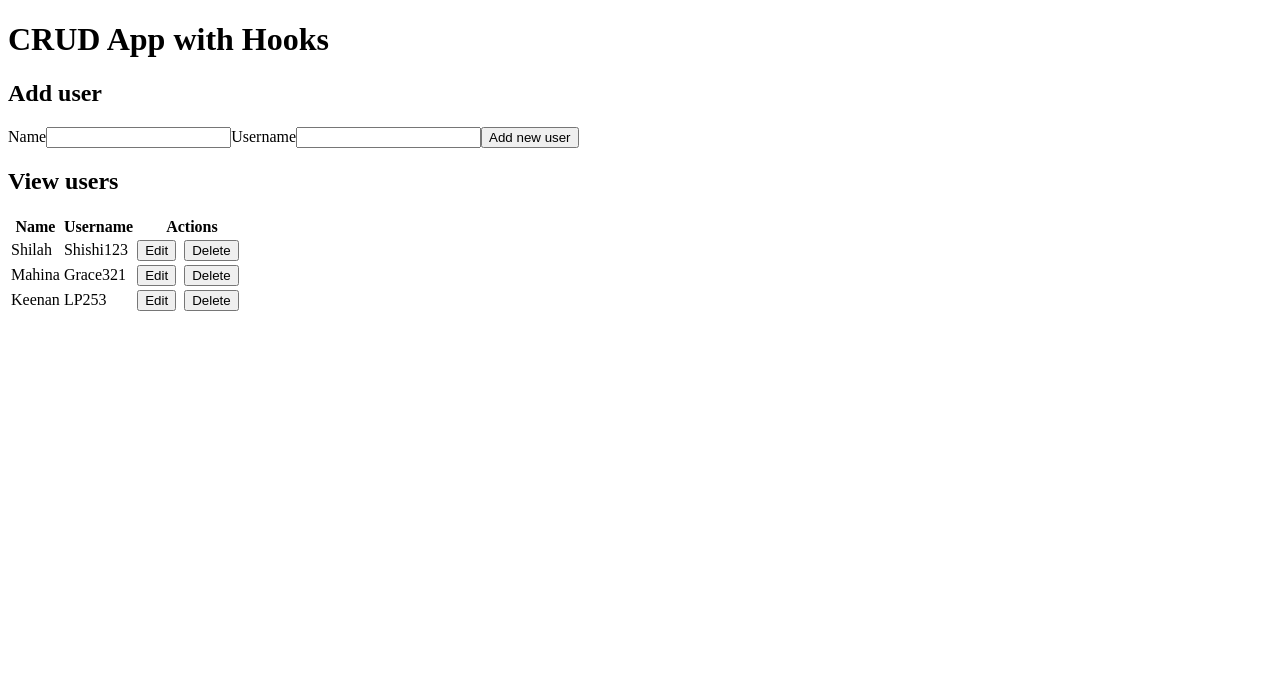
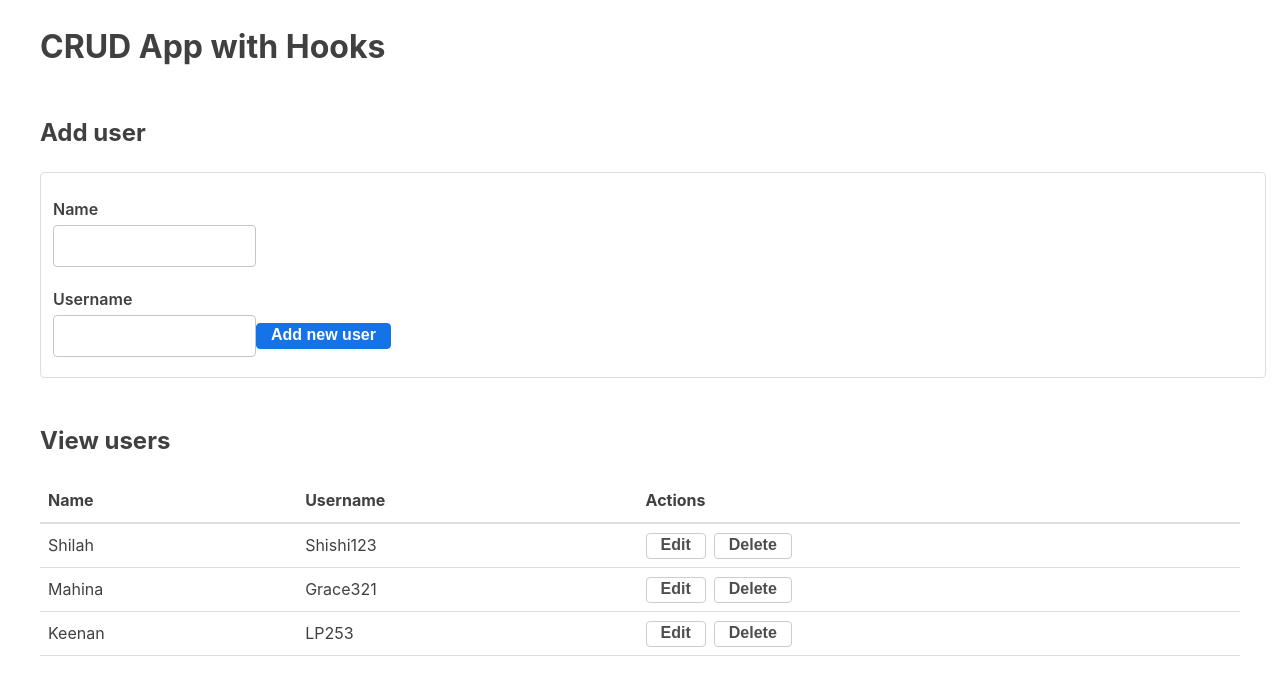
Before and after one commit to klp1130/Crud_Hooks, a React (Create React App) app: page / in a window 1280 px wide. Shown: the top 686 px of the page. Built offline with nearby package versions, Linux system fonts and the light colour scheme.

Commit message:
Added CSS styling, button coloring, primary are blue, secondary are transparent, organized the table

```diff
--- a/src/forms/EditUserForm.js
+++ b/src/forms/EditUserForm.js
@@ -40,7 +40,7 @@ const EditUserForm = (props) => {
       <button>Update user</button>
       <button
         onClick={() => props.setEditing(false)}
-        className='button muted=button'
+        className='muted_button'
     >
             Cancel
         </button>
--- a/src/index.css
+++ b/src/index.css
@@ -1,5 +1,175 @@
+*, *::before, *::after {
+  box-sizing: inherit;
+}
+
+html {
+  -webkit-font-smoothing: antialiased;
+  -moz-osx-font-smoothing: grayscale;
+  font: normal normal normal 1rem/1.6 -apple-system, BlinkMacSystemFont, Helvetica Neue, Helvetica, Arial, sans-serif;
+  font-size: 1rem;
+}
+
+body {
+  margin: 0;
+  padding: 0;
+  font-family:  -apple-system,system-ui,BlinkMacSystemFont,"Segoe UI",Roboto,"Helvetica Neue",Arial,sans-serif;
+  color: #404040;
+  background: white;
+  font-size: 1rem;
+}
+
+body {
+  color: #404040;
+  background: white;
+  font-size: 1rem;
+}
+
+input {
+  border-color: #c5c5c5;
+  border-radius: 4px;
+  border-style: solid;
+  border-width: 1px;
+  line-height: 16px;
+  margin: 0px 0px 8px;
+  padding: 12px;
+}
+
+
 button,
 .button {
   margin-bottom: 0 !important;
   margin-right: .5rem;
+  display: inline-block;
+  align-items: flex-start;
+  background-color: #1473e6;
+  border-color: #1473e6;
+  border-radius: 4px;
+  border-style: solid;
+  border-width: 1px;
+  color: white;
+  font-size: 1rem;
+  display: inline-block;
+  font-weight: 600;
+  line-height: 16px;
+  margin: 0px, 8px, 0px, 0px;
+  padding: 3px 14px 5px;
+  text-align: center;
 }
+
+button:hover{
+  border: 1px solid #0250bc;
+  background: #0250bc;
+  color: #ffffff;
+  text-decoration: none;
+}
+
+
+.muted_button {
+  margin-bottom: 0 !important;
+  margin-right: .5rem;
+  display: inline-block;
+  align-items: flex-start;
+  background-color: transparent;
+  border: 1px solid #cdcdcd;
+  color: #4e4e4e;
+  border-radius: 4px;
+  border-style: solid;
+  border-width: 1px;
+  font-size: 1rem;
+  display: inline-block;
+  font-weight: 600;
+  line-height: 16px;
+  margin: 0px, 8px, 0px, 0px;
+  padding: 3px 14px 5px;
+  text-align: center;
+
+}
+
+.muted_button:hover {
+  color: #4e4e4e;
+  border: 1px solid #818181;
+  background: transparent;
+}
+
+
+.container {
+  max-width: 1200px;
+  padding: 0 1rem;
+  margin-left: auto;
+  margin-right: auto;
+}
+
+.flex-row {
+  margin-left: -1rem;
+  margin-right: -1rem;
+}
+
+.flex-row {
+  display: flex;
+  flex-direction: row;
+  flex-wrap: wrap;
+}
+
+.flex-large {
+  color: #404040;
+  flex-basis: 100%;
+  margin: 0px 0px 16px;
+  padding: 0px 16px;
+}
+
+label {
+  font-weight: 600;
+  max-width: 100%;
+  display: block;
+  margin: 1rem 0 0.5rem;
+}
+
+@media (min-width: 600px) {
+  .split-form label {
+    text-align: right;
+    padding: 0 0.5rem;
+    margin-bottom: 1rem;
+  }
+}
+
+form {
+  display: block;
+  border: 1px solid #dedede;
+  border-radius: 4px;
+  padding: 0.75rem;
+  outline: none;
+  background: transparent;
+  margin-bottom: 0.5rem;
+  font-size: 1rem;
+  width: 100%;
+  max-width: 100%;
+  line-height: 1;
+}
+
+table {
+  margin: 0 0 1.5rem 0;
+}
+
+table {
+  border-collapse: collapse;
+  border-spacing: 0;
+  width: 100%;
+  max-width: 100%;
+}
+thead th {
+  border-bottom: 2px solid #dedede;
+}
+
+tfoot th {
+  border-top: 2px solid #dedede;
+}
+
+td {
+  border-bottom: 1px solid #dedede;
+}
+
+th,
+td {
+  text-align: left;
+  padding: 0.5rem;
+}
--- a/src/tables/UserTable.js
+++ b/src/tables/UserTable.js
@@ -19,13 +19,13 @@ const UserTable = (props) => (
                     <button
                         onClick={() => {props.editRow(user)
                         }}
-                        className="button muted=button"
+                        className="muted_button"
                     >
                         Edit
                     </button>
                     <button
                         onClick={() => props.deleteUser(user.id)}
-                        className="button muted=button"
+                        className="muted_button"
                     >
                         Delete
                     </button>
```
